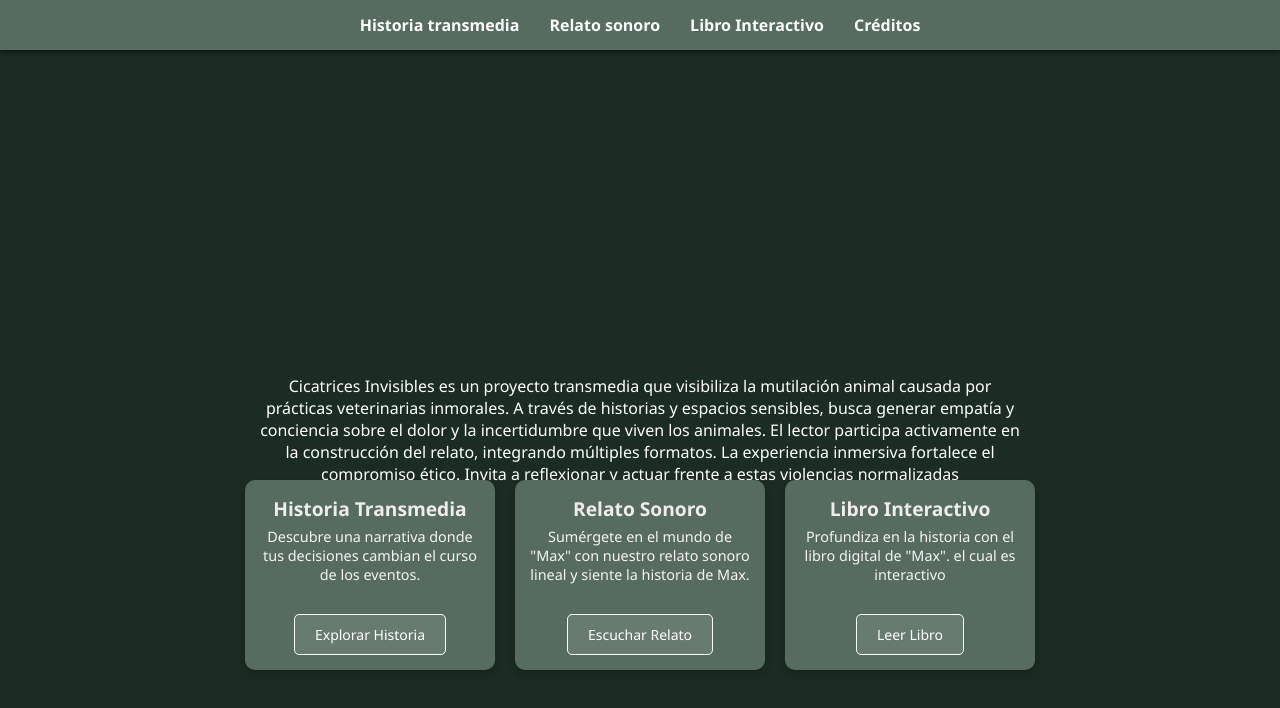
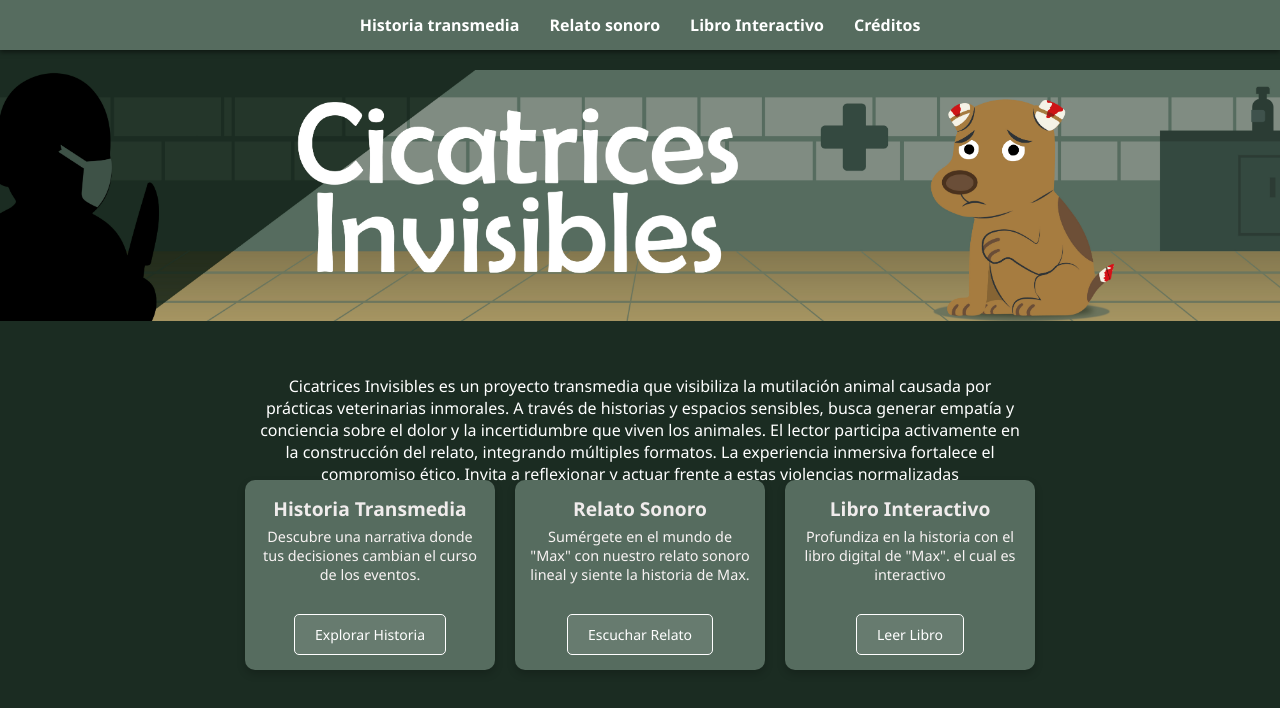
Before and after one commit to srgatocuarto/maxtransmedia, a plain HTML site: page index.html in a window 1280 px wide. Drawn offline with Linux system fonts and the light colour scheme; the site is published under a folder, as on GitHub Pages, so addresses that start at the root find nothing.

Commit message:
style.css

```diff
--- a/style.css
+++ b/style.css
@@ -230,7 +230,7 @@ body {
 .banner {
     width: 100%;
     height: 330px; /* Altura del banner */
-    background-image: url('/assets/banner.jpg');
+    background-image: url('./assets/banner.jpg');
     background-color:transparent;
     background-size:contain;
     background-repeat: no-repeat;
```
